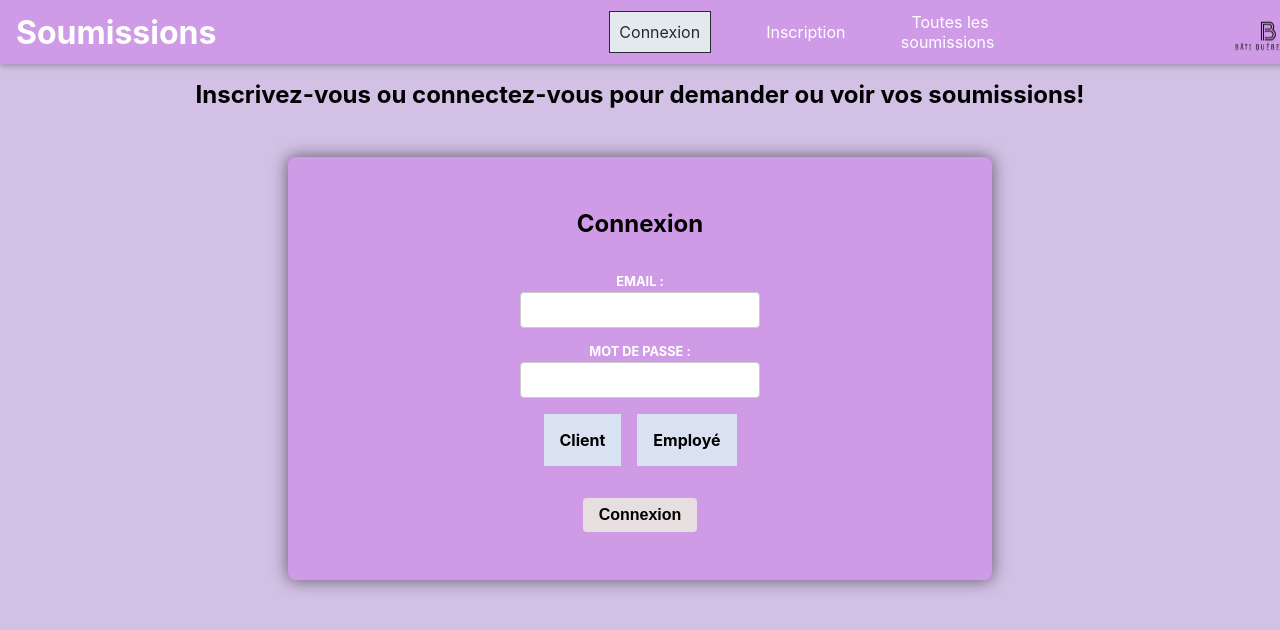
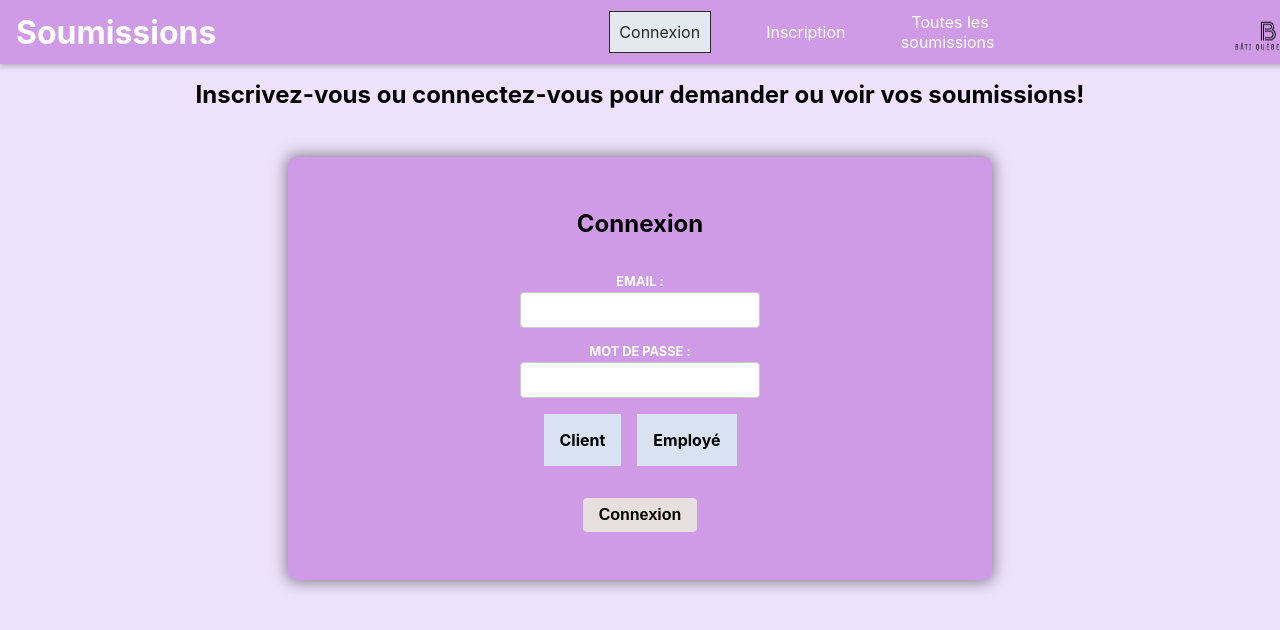
Before and after one commit to MyriamAssam/app-soumission, a React (Create React App) app in the folder Frontend/: page /connexion in a window 1280 px wide. Shown: the top 630 px of the page. Built offline with nearby package versions, Linux system fonts and the light colour scheme.

Commit message:
changement couleur fond

```diff
--- a/Frontend/src/index.css
+++ b/Frontend/src/index.css
@@ -5,7 +5,7 @@ body {
     sans-serif;
   -webkit-font-smoothing: antialiased;
   -moz-osx-font-smoothing: grayscale;
-  background-color: #d3c0e5;
+  background-color: #efe2fc;
 }
 
 code {
```
